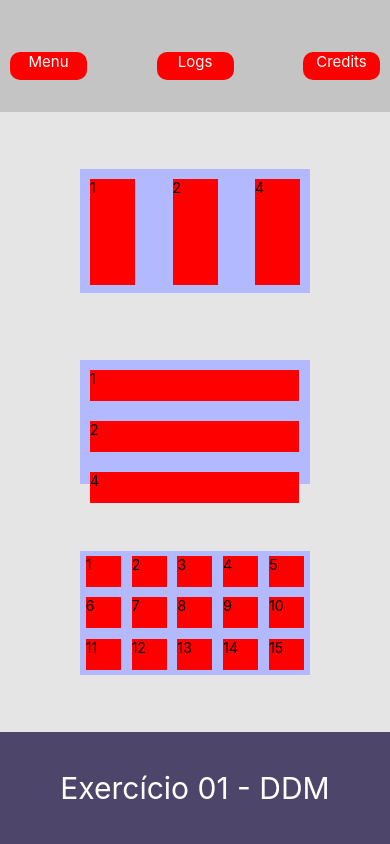
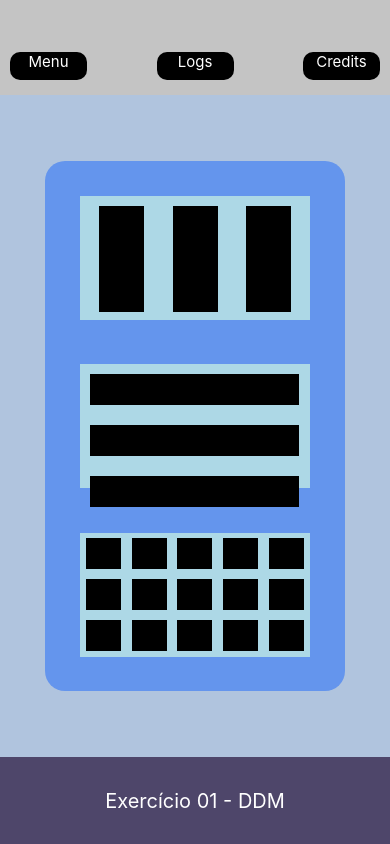
Before and after one commit to leocassiosilva/react-native, a React Native app: screen / in a window 390 px wide. Built offline with nearby package versions, Linux system fonts and the light colour scheme.

Commit message:
Atividade 02

```diff
--- a/App.js
+++ b/App.js
@@ -18,6 +18,7 @@ export default function App() {
           </View>
       </View>
       <View style={styles.central}>
+        <View style={styles.box_central_prin}>
           <View style={styles.box_central}>
               <View style={styles.box_central_dentro}><Text>1</Text></View>
               <View style={styles.box_central_dentro}><Text>2</Text></View>
@@ -46,6 +47,7 @@ export default function App() {
               <View style={styles.box_central_dentro2}><Text>15</Text></View>
           </View>
         </View>
+		  </View>
 
       <View style={styles.footer}>
           <Text style={styles.text_footer}>Exercício 01 - DDM</Text>
@@ -61,72 +63,10 @@ const styles = StyleSheet.create({
     flexDirection:"column"
   },
 
-  //Flex do centro
-  central: {
-    flex: 0.8,
-    backgroundColor: '#E5E5E5',
-    justifyContent:'space-evenly',
-    alignItems:'center'
-  },
-
-  box_central:{
-    width: 230,
-    height: 124,
-    backgroundColor: '#B2B9FF',
-    justifyContent: 'space-between',
-    margin: 10,
-    flexDirection:"row"
-	},
-
-  box_central_dentro:{
-    width: 45,
-    height: 106,
-    backgroundColor: 'red',
-		margin: 10,
-	},
-
-    //central 1
-  box_central1:{
-    width: 230,
-    height: 124,
-    backgroundColor: '#B2B9FF',
-    justifyContent: 'space-evenly',
-    margin: 10,
-	},
-
-  box_central_dentro1:{
-    width: 209,
-    height: 31,
-    backgroundColor: 'red',
-		margin: 10,
-	},
-
-  //Fim do Centro 1
-
-  //central 2
-  box_central2:{
-    width: 230,
-    height: 124,
-    backgroundColor: '#B2B9FF',
-    justifyContent: 'space-evenly',
-    margin: 10,
-    flexDirection:"row",
-    flexWrap:'wrap'
-	},
-
-  box_central_dentro2:{
-    width: 35,
-    height: 31,
-    backgroundColor: 'red',
-		margin: 5,
-	},
-  //fim central 2
-
-
-
+  //Header
   header: {
     flexDirection:'row',
-    flex: 0.145,
+    flex: 0.115,
     backgroundColor: '#C4C4C4',
     justifyContent: 'space-between',
     alignItems: 'baseline',
@@ -142,23 +82,101 @@ const styles = StyleSheet.create({
     width: 77,
     height: 28,
     top: 42,
-    backgroundColor: 'red',
+    backgroundColor: '#000000',
     borderRadius: 10,
 
 		borderColor: 5,
 		margin: 10,
 	},
 
+  //Flex do centro
+  central: {
+    flex: 0.8,
+    backgroundColor: '#B0C4DE',
+    justifyContent:'center',
+    alignItems:'center'
+  },
+
+  box_central_prin: {
+    flex: 0.8,
+    backgroundColor: '#6495ED',
+    justifyContent:'space-evenly',
+    alignItems:'center',
+    borderRadius:20,
+    width:300
+  },
+
+  box_central:{
+    width: 230,
+    height: 124,
+    backgroundColor: '#ADD8E6',
+    justifyContent: 'space-evenly',
+    margin: 10,
+    flexDirection:"row"
+	},
+
+  box_central_dentro:{
+    width: 45,
+    height: 106,
+    backgroundColor: '#000000',
+		margin: 10,
+	},
+
+   //central 1
+   box_central1:{
+    width: 230,
+    height: 124,
+    backgroundColor: '#ADD8E6',
+    justifyContent: 'space-evenly',
+    margin: 10,
+	},
+
+  box_central_dentro1:{
+    width: 209,
+    height: 31,
+    backgroundColor: '#000000',
+		margin: 10,
+	},
+
+  //central 2
+  box_central2:{
+    width: 230,
+    height: 124,
+    backgroundColor: '#ADD8E6',
+    justifyContent: 'space-evenly',
+    margin: 10,
+    flexDirection:"row",
+    flexWrap:'wrap'
+	},
+
+  box_central_dentro2:{
+    width: 35,
+    height: 31,
+    backgroundColor: '#000000',
+		margin: 5,
+	},
+  //fim central 2
+
+
+
+
+
+
+
+
+
+
+
   text_footer: {
     color: 'white',
-    fontSize: 30,
+    fontSize: 20,
     textAlign:'center'
   },
 
 
   footer: {
     flexDirection:'row',
-    flex: 0.145,
+    flex: 0.105,
     backgroundColor: '#4E466A',
     alignItems:'center',
     justifyContent: 'center',
```
Lines whose indentation alone changed are shown as unchanged.
